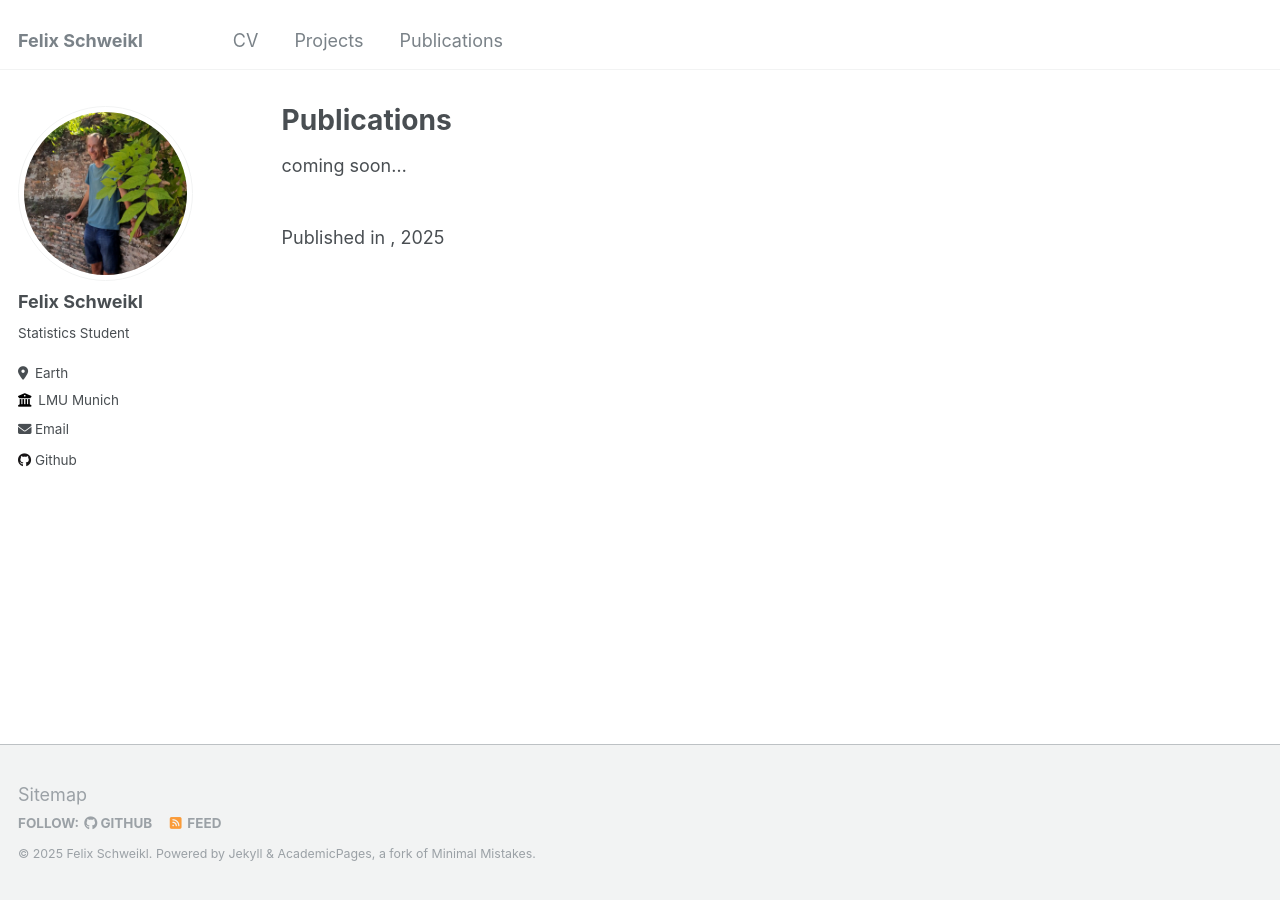
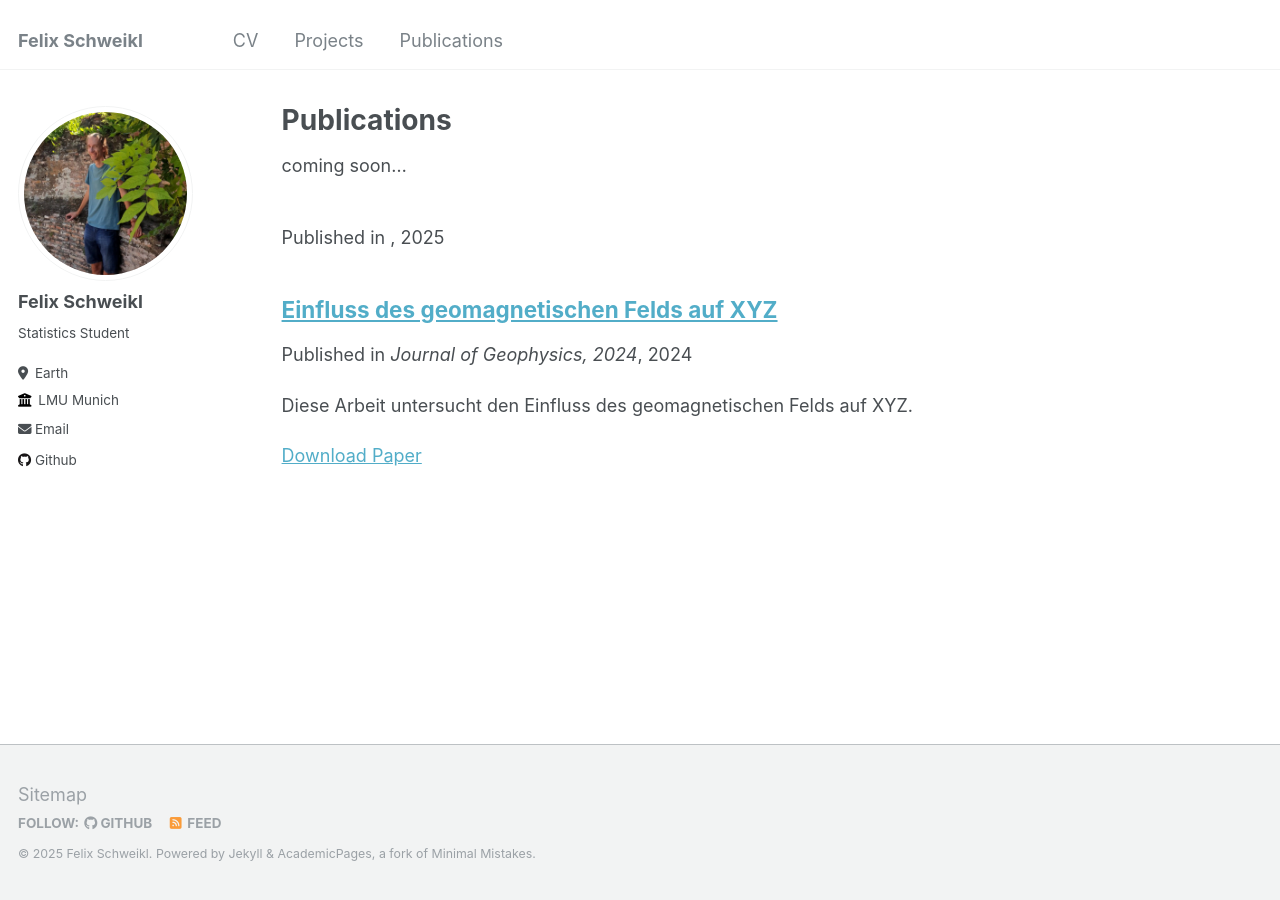
Before and after one commit to felixschweikl/felixschweikl.github.io, a Jekyll site: the page built from _pages/publications.md, in a window 1280 px wide. Built offline with Jekyll 4.4.1, drawn with Linux system fonts in a browser that asks for light colours.

````diff
--- a/_config.yml
+++ b/_config.yml
@@ -205,7 +205,7 @@ collections:
     permalink: /:collection/:path/
   publications:
     output: true
-    permalink: /publications/:path/
+    permalink: /publications/:title/
   portfolio:
     output: true
     permalink: /:collection/:path/
--- /dev/null
+++ b/_publications/example_paper.md
@@ -0,0 +1,35 @@
+---
+title: "Einfluss des geomagnetischen Felds auf XYZ"
+authors: "Max Mustermann, John Doe"
+venue: "Journal of Geophysics, 2024"
+date: 2024-01-01
+excerpt: "Diese Arbeit untersucht den Einfluss des geomagnetischen Felds auf XYZ."
+paperurl: "https://example.com/paper.pdf"
+bibtex: |
+  @article{mustermann2024,
+    author = {Max Mustermann and John Doe},
+    title = {Einfluss des geomagnetischen Felds auf XYZ},
+    journal = {Journal of Geophysics},
+    year = {2024},
+    volume = {12},
+    number = {4},
+    pages = {123-135},
+    doi = {10.1234/example},
+    url = {https://example.com/paper.pdf}
+  }
+---
+
+📄 [PDF herunterladen](https://example.com/paper.pdf)
+📜 **BibTeX:**
+```bibtex
+@article{mustermann2024,
+  author = {Max Mustermann and John Doe},
+  title = {Einfluss des geomagnetischen Felds auf XYZ},
+  journal = {Journal of Geophysics},
+  year = {2024},
+  volume = {12},
+  number = {4},
+  pages = {123-135},
+  doi = {10.1234/example},
+  url = {https://example.com/paper.pdf}
+}
````
